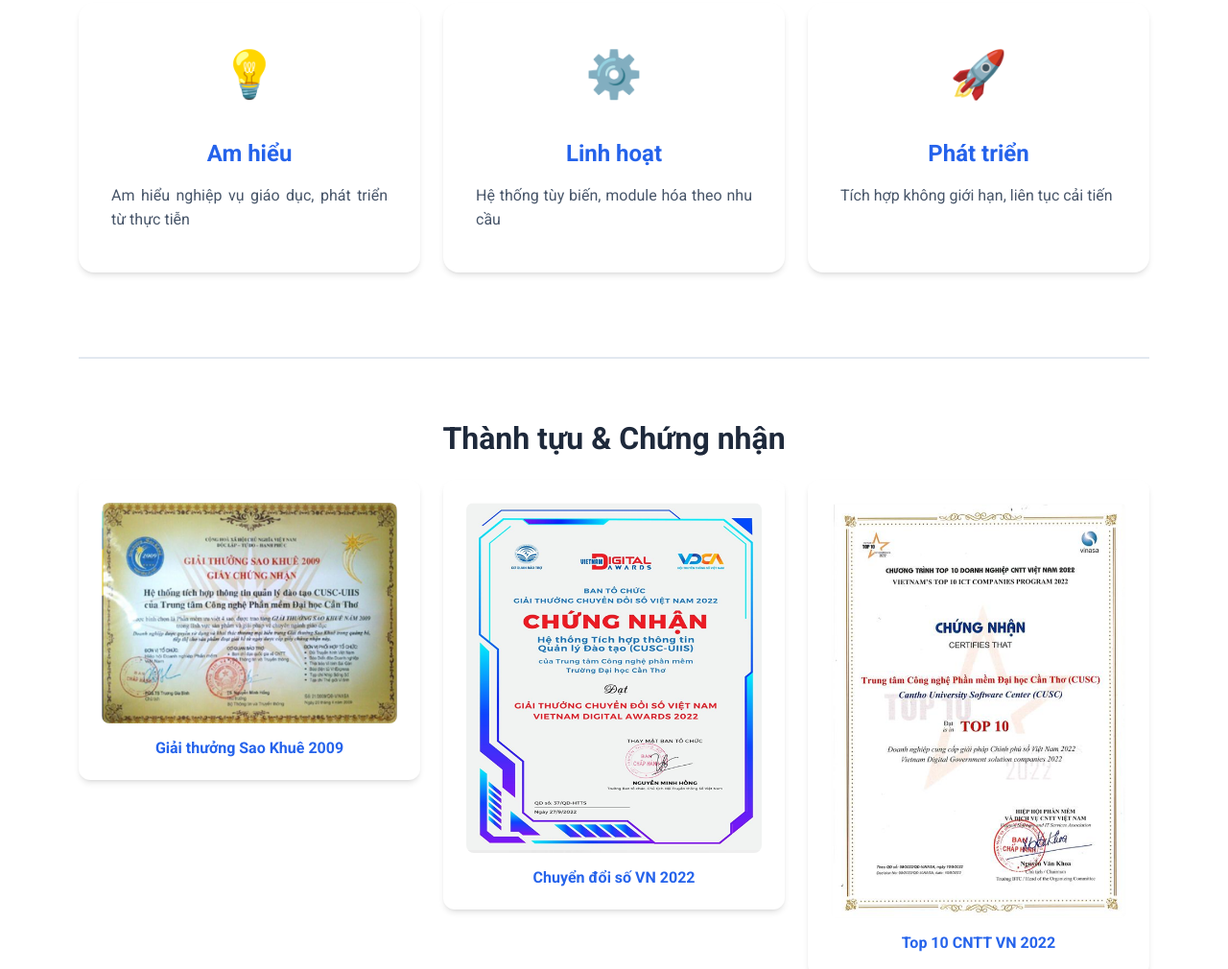
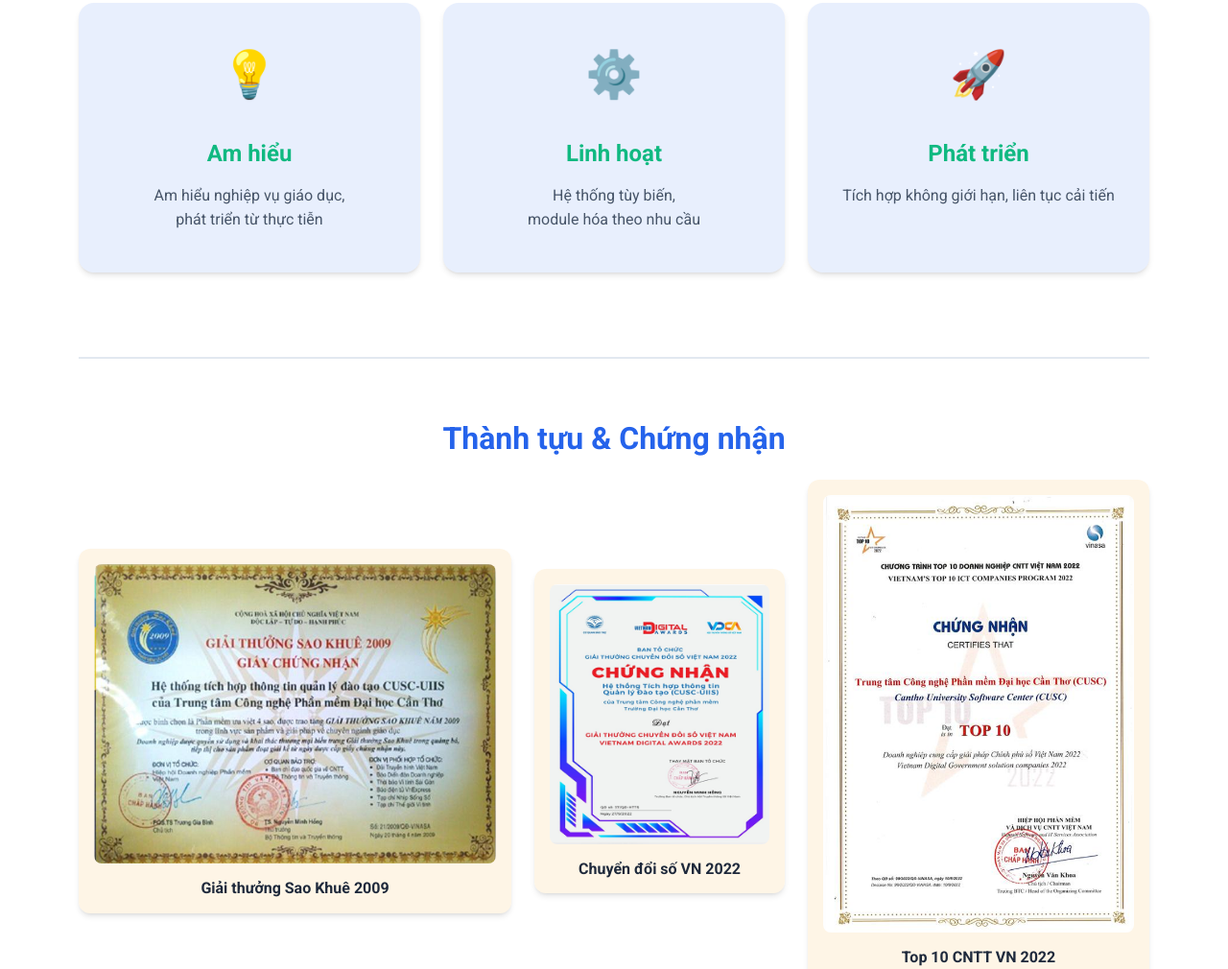
Before and after one commit to DMonkey2943/LandingPage_CUSC-UIIS, a plain HTML site: page index.html in a window 1280 px wide. Shown: the part 4883-5893 px from the top of the page at 96% size. Drawn offline with nearby package versions, Linux system fonts and the light colour scheme; animation ran at ten frames a second.

Commit message:
edit trust section

```diff
--- a/assets/style.css
+++ b/assets/style.css
@@ -893,7 +893,7 @@
   .trust-card {
     text-align: center;
     padding: 2.5rem 2rem;
-    background: var(--white);
+    background: rgba(37, 99, 235, 0.1);
     border-radius: 16px;
     box-shadow: var(--shadow-md);
     transition: all var(--transition-normal);
@@ -914,6 +914,10 @@
     animation: iconBounce 2s ease-in-out infinite;
   }
 
+  .trust-card p {
+    text-align: center;
+  }
+
   @keyframes iconBounce {
     0%, 100% {
       transform: translateY(0px);
@@ -924,7 +928,7 @@
   }
 
   .trust-card h4 {
-    color: var(--primary-color);
+    color: var(--secondary-color);
     margin-bottom: 1rem;
   }
 
@@ -941,12 +945,11 @@
 
   .achievement-card {
     text-align: center;
-    padding: 1.5rem;
-    background: var(--white);
+    padding: 1rem;
+    background: rgba(245, 158, 11, 0.1);
     border-radius: 12px;
     box-shadow: var(--shadow-md);
     transition: all var(--transition-normal);
-    cursor: pointer;
   }
 
   .achievement-card:hover {
@@ -961,8 +964,12 @@
     margin-bottom: 1rem;
   }
 
+  .achievement-card-horizontal img {
+    cursor: pointer;
+  }
+
   .achievement-card h5 {
-    color: var(--primary-color);
+    color: var(--gray-800);
     font-size: 1rem;
     margin: 0;
   }
@@ -1319,6 +1326,14 @@
         padding: 0.8rem 0.5rem;
     }
 
+    .achievement-card {
+      padding: 1rem 4rem;
+    }
+
+    .achievement-card-horizontal {
+      padding: 1rem;
+    }
+
     .clients-grid {
       grid-template-columns: repeat(2, 1fr);
       gap: 1rem;
--- a/index.html
+++ b/index.html
@@ -486,37 +486,37 @@
                     <div class="trust-card">
                         <div class="trust-icon">💡</div>
                         <h4>Am hiểu</h4>
-                        <p>Am hiểu nghiệp vụ giáo dục, phát triển từ thực tiễn</p>
+                        <p>Am hiểu nghiệp vụ giáo dục, <span class="nowrap">phát triển từ thực tiễn</span></p>
                     </div>
                 </div>
                 <div class="col-lg-4 mb-4" data-aos="fade-up" data-aos-delay="200">
                     <div class="trust-card">
                         <div class="trust-icon">⚙️</div>
                         <h4>Linh hoạt</h4>
-                        <p>Hệ thống tùy biến, module hóa theo nhu cầu</p>
+                        <p>Hệ thống tùy biến, <span class="nowrap">module hóa theo nhu cầu</span></p>
                     </div>
                 </div>
                 <div class="col-lg-4 mb-4" data-aos="fade-up" data-aos-delay="300">
                     <div class="trust-card">
                         <div class="trust-icon">🚀</div>
                         <h4>Phát triển</h4>
-                        <p>Tích hợp không giới hạn, liên tục cải tiến</p>
+                        <p>Tích hợp không giới hạn, <span class="nowrap">liên tục cải tiến</span></p>
                     </div>
                 </div>
             </div>
 
             <!-- Thành tựu & Chứng nhận -->
             <div class="achievements-section">
-                <h3 class="text-center mb-4" data-aos="fade-up">Thành tựu & Chứng nhận</h3>
-                <div class="row mb-4">
-                    <div class="col-md-4 mb-3" data-aos="fade-up" data-aos-delay="100">
+                <h3 class="text-center mb-4" data-aos="fade-up" style="color: var(--primary-color);">Thành tựu & Chứng nhận</h3>
+                <div class="row mb-4 d-flex justify-content-center align-items-center">
+                    <div class="col-md-5 mb-3" data-aos="fade-up" data-aos-delay="100">
                         <div class="achievement-card">
                             <img src="assets/img/giai-thuong-sao-khue.png" alt="Giải thưởng Sao Khuê 2009"
                                 class="img-fluid">
                             <h5>Giải thưởng Sao Khuê 2009</h5>
                         </div>
                     </div>
-                    <div class="col-md-4 mb-3" data-aos="fade-up" data-aos-delay="200">
+                    <div class="col-md-3 mb-3" data-aos="fade-up" data-aos-delay="200">
                         <div class="achievement-card">
                             <img src="assets/img/chung-nhan-chuyen-doi-so.png" alt="Chuyển đổi số VN 2022"
                                 class="img-fluid">
@@ -532,10 +532,15 @@
                 </div>
                 <div class="row">
                     <div class="col-12" data-aos="fade-up">
-                        <div class="achievement-card">
-                            <img src="assets/img/dat-tieu-chi-uu-tien-mua-sam.png" alt="Xác nhận Bộ TT&TT"
-                                class="img-fluid">
-                            <h5>Xác nhận Bộ Thông tin và Truyền thông</h5>
+                        <div class="achievement-card achievement-card-horizontal">
+                            <a href="https://mic.gov.vn/print/news-197152208.htm" target="_blank" rel="noopener noreferrer">
+                                <img src="assets/img/dat-tieu-chi-uu-tien-mua-sam.png" alt="Xác nhận Bộ TT&TT"
+                                    class="img-fluid">
+                            </a>
+                            <h5>
+                                Đạt tiêu chí ưu tiên đầu tư, thuê, mua sắm
+                                <span class="nowrap fw-normal fst-italic">(Theo thông tư số 40/2020/TT-BTTTT)</span>
+                            </h5>
                         </div>
                     </div>
                 </div>
```
